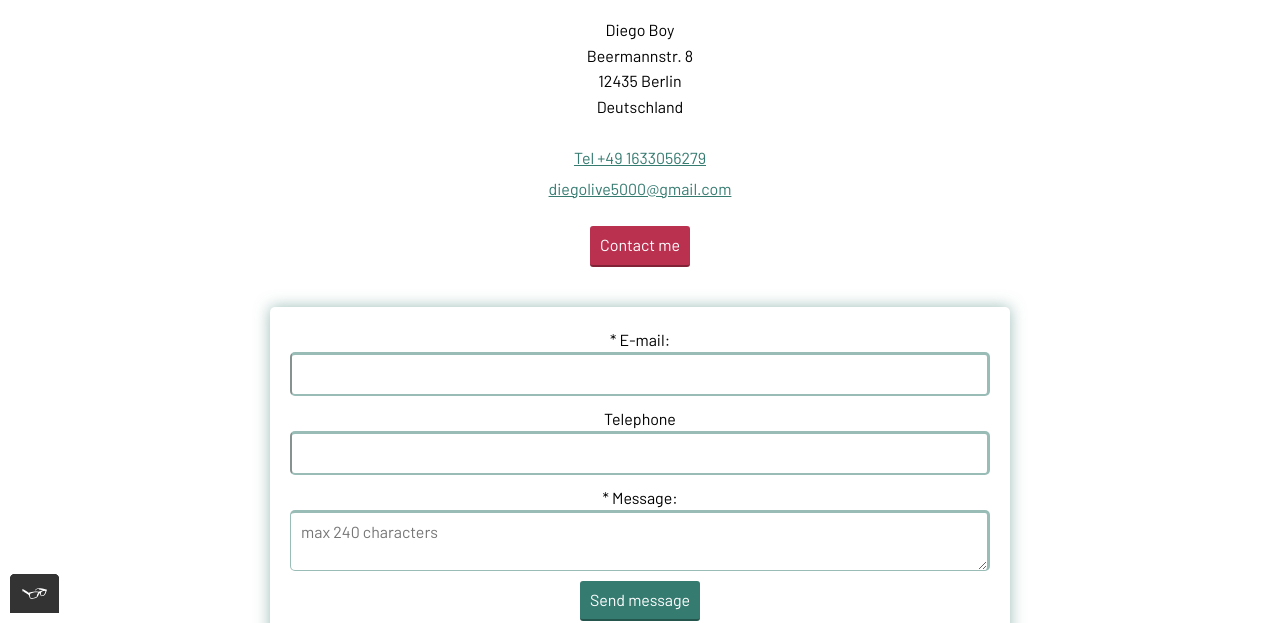
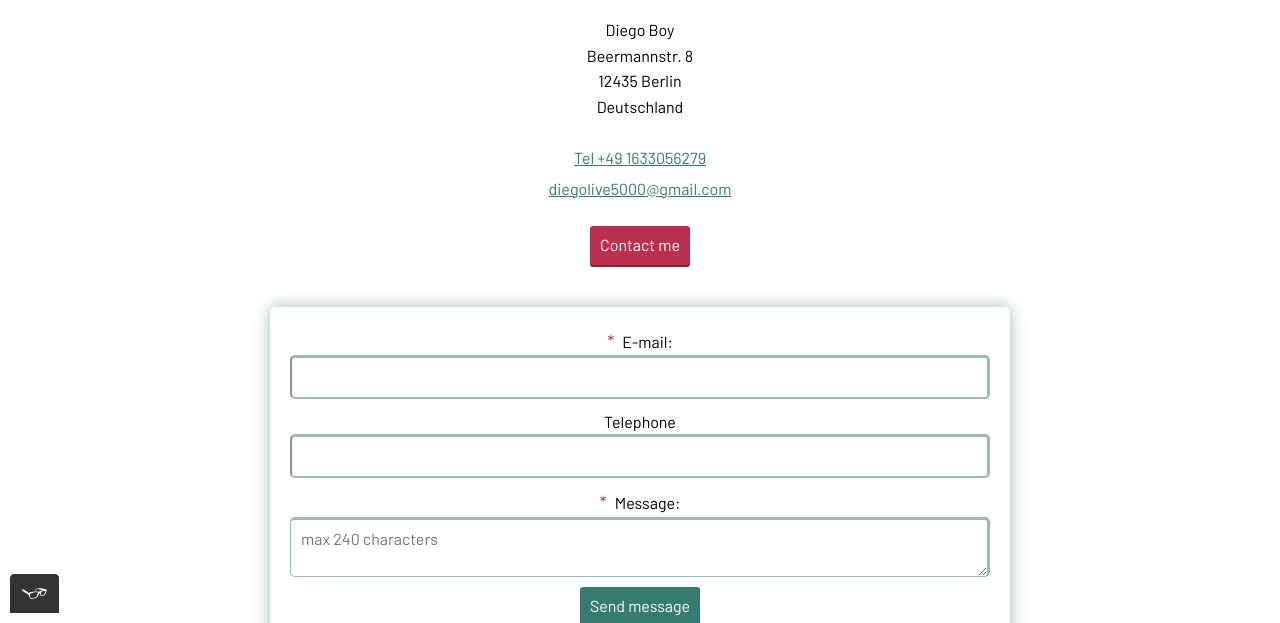
Before and after one commit to boydiego/portfolio-website, a plain HTML site: page contact.html in a window 1280 px wide. Shown: the part 187-810 px from the top of the page. Drawn offline with nearby package versions, Linux system fonts and the light colour scheme.

Commit message:
style the mandatory field markers

```diff
--- a/contact.html
+++ b/contact.html
@@ -45,13 +45,13 @@
     <button href="mailto:diegolive5000@gmail.com" class="button__secondary">Contact me</button>
 
     <form action="" method="post" id="contact-form">
-      <label class="standard-label" for="contact-email">* E-mail:</label>
+      <label class="standard-label" for="contact-email"><span class="mandatory">*</span>E-mail:</label>
       <input type="email" id="contact-email" required aria-required="true">
 
       <label class="standard-label" for="contact-telephone">Telephone</label>
       <input type="tel" id="contact-telephone">
 
-      <label class="standard-label" for="contact-message">* Message:</label>
+      <label class="standard-label" for="contact-message"><span class="mandatory">*</span>Message:</label>
       <textarea maxlength="240" placeholder="max 240 characters" aria-label="message box for maximal 240 characters" id="contact-message" required aria-required="true"></textarea>
 
       <input type="submit" value="Send message">
--- a/css/style.production.css
+++ b/css/style.production.css
@@ -494,6 +494,12 @@ section h1 {
   border-right: 3px solid #357b7080;
 }
 
+#contact-form .mandatory {
+  color: #b9314f;
+  font-size: 18px;
+  padding-right: .5rem;
+}
+
 #contact-form input[type="submit"] {
   width: -webkit-fit-content;
   width: -moz-fit-content;
--- a/css/styles.css
+++ b/css/styles.css
@@ -361,6 +361,12 @@ section h1 {
   border-right: 3px solid var(--primary-color-opacity-half);
 }
 
+#contact-form .mandatory {
+  color: var(--secondary-color);
+  font-size: 18px;
+  padding-right: .5rem;
+}
+
 #contact-form input[type="submit"] {
   width: fit-content;
 }
```
